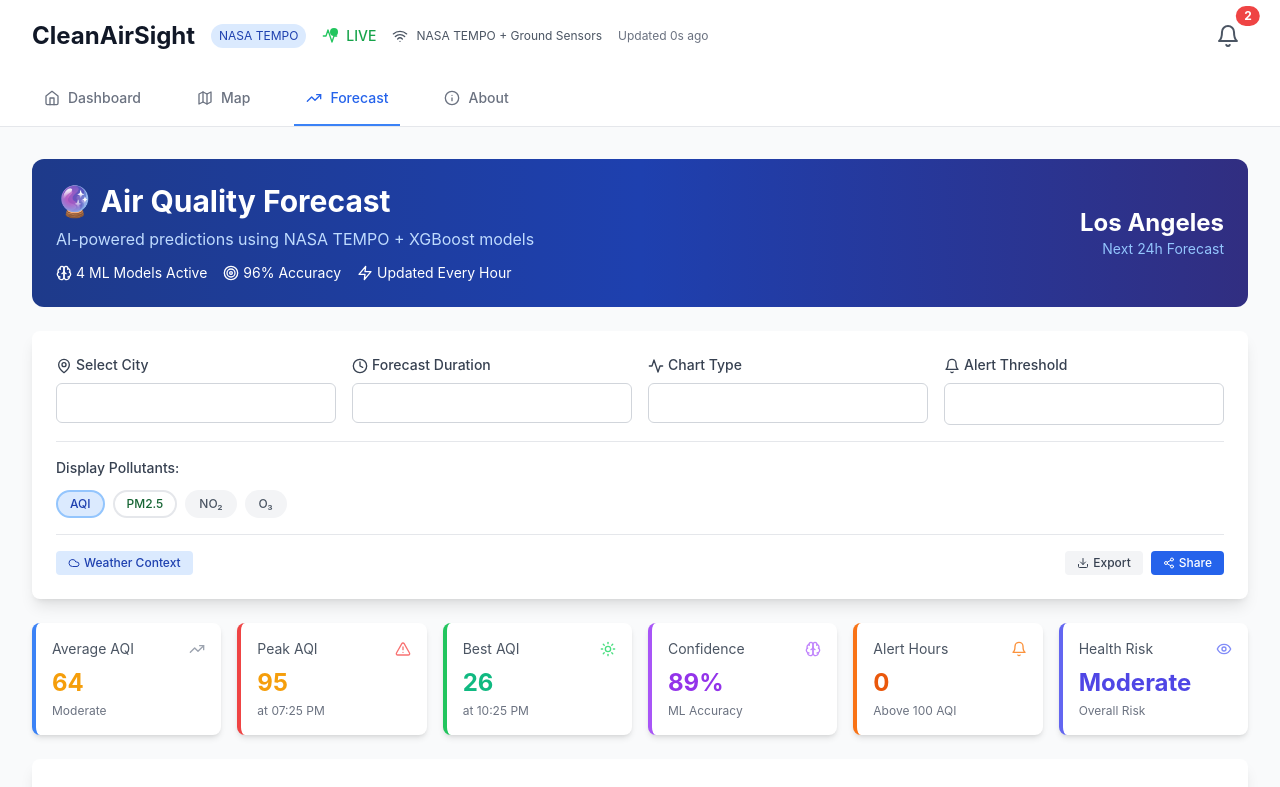
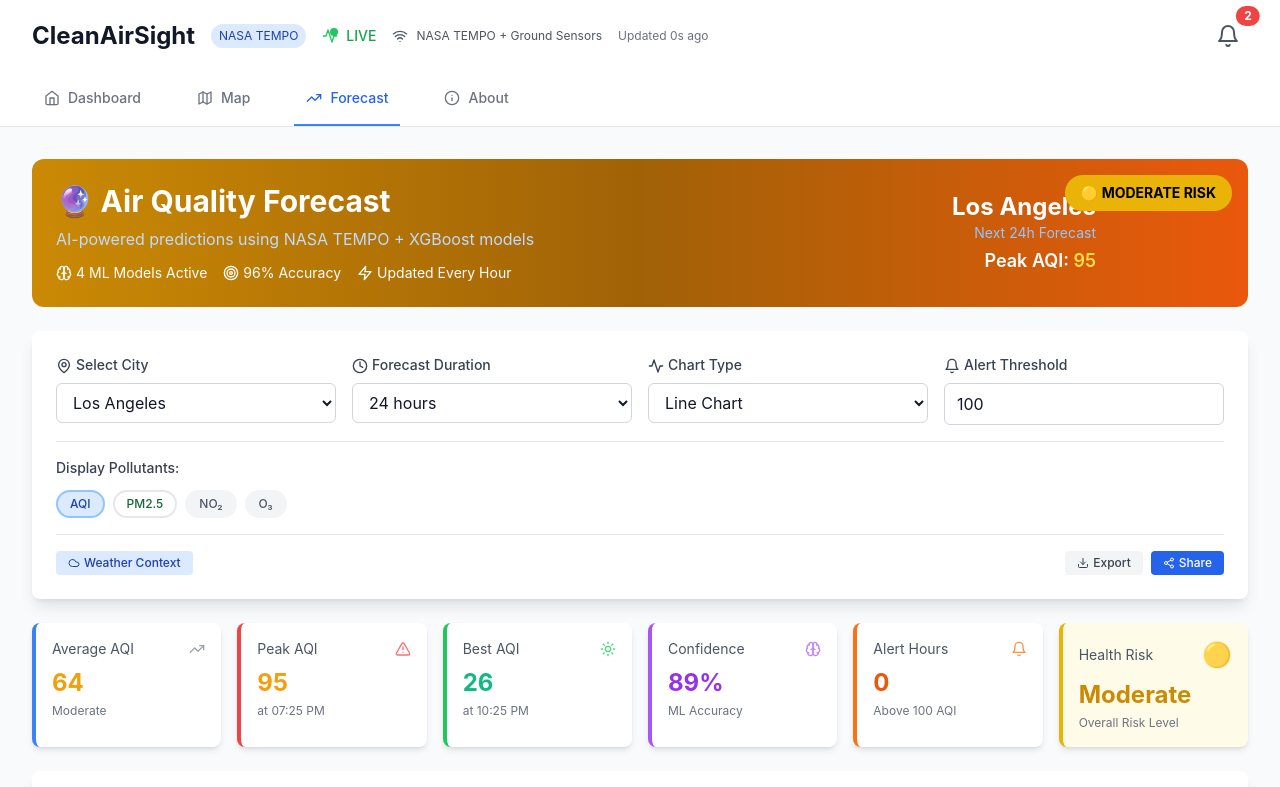
Before and after one commit to STIWARTs/CleanAirSight, a React (Vite) app in the folder frontend/: page /forecast in a window 1280 px wide. Shown: the top 787 px of the page. Built offline with nearby package versions, Linux system fonts and the light colour scheme.

Commit message:
forecast more improved

```diff
--- a/frontend/src/pages/Forecast.jsx
+++ b/frontend/src/pages/Forecast.jsx
@@ -126,8 +126,31 @@ const Forecast = () => {
 
   return (
     <div className="space-y-6">
-      {/* Enhanced Header */}
-      <div className="bg-gradient-to-r from-blue-900 via-blue-800 to-indigo-900 rounded-xl p-6 text-white">
+      {/* Enhanced Header with Risk Indicator */}
+      <div className={`rounded-xl p-6 text-white relative overflow-hidden ${
+        maxAQI <= 50 ? 'bg-gradient-to-r from-green-600 via-green-700 to-emerald-800' :
+        maxAQI <= 100 ? 'bg-gradient-to-r from-yellow-600 via-yellow-700 to-orange-600' :
+        maxAQI <= 150 ? 'bg-gradient-to-r from-orange-600 via-orange-700 to-red-600' :
+        maxAQI <= 200 ? 'bg-gradient-to-r from-red-600 via-red-700 to-red-800' :
+        'bg-gradient-to-r from-purple-700 via-purple-800 to-red-900'
+      }`}>
+        {/* Risk Level Indicator */}
+        <div className="absolute top-4 right-4">
+          <div className={`px-4 py-2 rounded-full text-sm font-bold ${
+            maxAQI <= 50 ? 'bg-green-500 text-white' :
+            maxAQI <= 100 ? 'bg-yellow-500 text-black' :
+            maxAQI <= 150 ? 'bg-orange-500 text-white' :
+            maxAQI <= 200 ? 'bg-red-500 text-white' :
+            'bg-purple-600 text-white'
+          }`}>
+            {maxAQI <= 50 ? '🟢 LOW RISK' :
+             maxAQI <= 100 ? '🟡 MODERATE RISK' :
+             maxAQI <= 150 ? '🟠 HIGH RISK' :
+             maxAQI <= 200 ? '🔴 VERY HIGH RISK' :
+             '🟣 EXTREME RISK'}
+          </div>
+        </div>
+
         <div className="flex items-center justify-between">
           <div>
             <h2 className="text-3xl font-bold mb-2">🔮 Air Quality Forecast</h2>
@@ -147,9 +170,12 @@ const Forecast = () => {
               </div>
             </div>
           </div>
-          <div className="text-right">
+          <div className="text-right mr-32">
             <div className="text-2xl font-bold">{selectedCity}</div>
             <div className="text-blue-300 text-sm">Next {selectedHours}h Forecast</div>
+            <div className="text-lg font-semibold mt-1">
+              Peak AQI: <span className="text-yellow-300">{maxAQI}</span>
+            </div>
           </div>
         </div>
       </div>
@@ -165,10 +191,10 @@ const Forecast = () => {
             <select
               value={selectedCity}
               onChange={(e) => setSelectedCity(e.target.value)}
-              className="w-full px-3 py-2 border border-gray-300 rounded-md focus:outline-none focus:ring-2 focus:ring-blue-500 bg-white"
+              className="w-full px-3 py-2 border border-gray-300 rounded-md focus:outline-none focus:ring-2 focus:ring-blue-500 bg-white text-gray-900"
             >
               {cities.map(city => (
-                <option key={city} value={city}>{city}</option>
+                <option key={city} value={city} className="text-gray-900 bg-white">{city}</option>
               ))}
             </select>
           </div>
@@ -181,13 +207,13 @@ const Forecast = () => {
             <select
               value={selectedHours}
               onChange={(e) => setSelectedHours(Number(e.target.value))}
-              className="w-full px-3 py-2 border border-gray-300 rounded-md focus:outline-none focus:ring-2 focus:ring-blue-500 bg-white"
+              className="w-full px-3 py-2 border border-gray-300 rounded-md focus:outline-none focus:ring-2 focus:ring-blue-500 bg-white text-gray-900"
             >
-              <option value={6}>6 hours</option>
-              <option value={12}>12 hours</option>
-              <option value={24}>24 hours</option>
-              <option value={48}>48 hours</option>
-              <option value={72}>72 hours</option>
+              <option value={6} className="text-gray-900 bg-white">6 hours</option>
+              <option value={12} className="text-gray-900 bg-white">12 hours</option>
+              <option value={24} className="text-gray-900 bg-white">24 hours</option>
+              <option value={48} className="text-gray-900 bg-white">48 hours</option>
+              <option value={72} className="text-gray-900 bg-white">72 hours</option>
             </select>
           </div>
 
@@ -199,11 +225,11 @@ const Forecast = () => {
             <select
               value={chartType}
               onChange={(e) => setChartType(e.target.value)}
-              className="w-full px-3 py-2 border border-gray-300 rounded-md focus:outline-none focus:ring-2 focus:ring-blue-500 bg-white"
+              className="w-full px-3 py-2 border border-gray-300 rounded-md focus:outline-none focus:ring-2 focus:ring-blue-500 bg-white text-gray-900"
             >
-              <option value="line">Line Chart</option>
-              <option value="area">Area Chart</option>
-              <option value="bar">Bar Chart</option>
+              <option value="line" className="text-gray-900 bg-white">Line Chart</option>
+              <option value="area" className="text-gray-900 bg-white">Area Chart</option>
+              <option value="bar" className="text-gray-900 bg-white">Bar Chart</option>
             </select>
           </div>
 
@@ -216,7 +242,7 @@ const Forecast = () => {
               type="number"
               value={alertThreshold}
               onChange={(e) => setAlertThreshold(Number(e.target.value))}
-              className="w-full px-3 py-2 border border-gray-300 rounded-md focus:outline-none focus:ring-2 focus:ring-blue-500"
+              className="w-full px-3 py-2 border border-gray-300 rounded-md focus:outline-none focus:ring-2 focus:ring-blue-500 text-gray-900 bg-white"
               min="0"
               max="300"
             />
@@ -275,72 +301,129 @@ const Forecast = () => {
         </div>
       </div>
 
-      {/* Enhanced Stats Cards */}
+      {/* Risk Alert Banner */}
+      {maxAQI > 100 && (
+        <div className={`rounded-lg p-4 border-l-4 animate-pulse ${
+          maxAQI <= 150 ? 'bg-orange-50 border-orange-500' :
+          maxAQI <= 200 ? 'bg-red-50 border-red-500' :
+          'bg-purple-50 border-purple-500'
+        }`}>
+          <div className="flex items-center">
+            <AlertTriangle className={`w-6 h-6 mr-3 ${
+              maxAQI <= 150 ? 'text-orange-600' :
+              maxAQI <= 200 ? 'text-red-600' :
+              'text-purple-600'
+            }`} />
+            <div>
+              <div className={`font-bold text-lg ${
+                maxAQI <= 150 ? 'text-orange-900' :
+                maxAQI <= 200 ? 'text-red-900' :
+                'text-purple-900'
+              }`}>
+                {maxAQI <= 150 ? '🟠 HIGH RISK ALERT' :
+                 maxAQI <= 200 ? '🔴 VERY HIGH RISK ALERT' :
+                 '🟣 EXTREME RISK ALERT'}
+              </div>
+              <div className={`text-sm ${
+                maxAQI <= 150 ? 'text-orange-800' :
+                maxAQI <= 200 ? 'text-red-800' :
+                'text-purple-800'
+              }`}>
+                Peak AQI of {maxAQI} expected at {peakTime}. {
+                maxAQI <= 150 ? 'Sensitive groups should avoid outdoor activities.' :
+                maxAQI <= 200 ? 'Everyone should limit outdoor exposure.' :
+                'Health emergency - stay indoors with air filtration.'
+                }
+              </div>
+            </div>
+          </div>
+        </div>
+      )}
+
+      {/* Enhanced Stats Cards with Animations */}
       <div className="grid grid-cols-2 md:grid-cols-4 lg:grid-cols-6 gap-4">
-        <div className="bg-white rounded-lg shadow-md p-4 border-l-4 border-blue-500">
+        <div className="bg-white rounded-lg shadow-md p-4 border-l-4 border-blue-500 hover:shadow-lg transition-all duration-300 transform hover:-translate-y-1">
           <div className="flex items-center justify-between mb-2">
             <div className="text-sm text-gray-600">Average AQI</div>
             <TrendingUp className="w-4 h-4 text-gray-400" />
           </div>
-          <div className="text-2xl font-bold" style={{ color: getAQIColor(avgAQI) }}>
+          <div className="text-2xl font-bold transition-all duration-500" style={{ color: getAQIColor(avgAQI) }}>
             {avgAQI}
           </div>
           <div className="text-xs text-gray-500 mt-1">{getAQILevel(avgAQI)}</div>
         </div>
 
-        <div className="bg-white rounded-lg shadow-md p-4 border-l-4 border-red-500">
+        <div className="bg-white rounded-lg shadow-md p-4 border-l-4 border-red-500 hover:shadow-lg transition-all duration-300 transform hover:-translate-y-1">
           <div className="flex items-center justify-between mb-2">
             <div className="text-sm text-gray-600">Peak AQI</div>
-            <AlertTriangle className="w-4 h-4 text-red-400" />
+            <AlertTriangle className={`w-4 h-4 text-red-400 ${maxAQI > 100 ? 'animate-pulse' : ''}`} />
           </div>
-          <div className="text-2xl font-bold" style={{ color: getAQIColor(maxAQI) }}>
+          <div className="text-2xl font-bold transition-all duration-500" style={{ color: getAQIColor(maxAQI) }}>
             {maxAQI}
           </div>
           <div className="text-xs text-gray-500 mt-1">at {peakTime}</div>
         </div>
 
-        <div className="bg-white rounded-lg shadow-md p-4 border-l-4 border-green-500">
+        <div className="bg-white rounded-lg shadow-md p-4 border-l-4 border-green-500 hover:shadow-lg transition-all duration-300 transform hover:-translate-y-1">
           <div className="flex items-center justify-between mb-2">
             <div className="text-sm text-gray-600">Best AQI</div>
             <Sun className="w-4 h-4 text-green-400" />
           </div>
-          <div className="text-2xl font-bold" style={{ color: getAQIColor(minAQI) }}>
+          <div className="text-2xl font-bold transition-all duration-500" style={{ color: getAQIColor(minAQI) }}>
             {minAQI}
           </div>
           <div className="text-xs text-gray-500 mt-1">at {bestTime}</div>
         </div>
 
-        <div className="bg-white rounded-lg shadow-md p-4 border-l-4 border-purple-500">
+        <div className="bg-white rounded-lg shadow-md p-4 border-l-4 border-purple-500 hover:shadow-lg transition-all duration-300 transform hover:-translate-y-1">
           <div className="flex items-center justify-between mb-2">
             <div className="text-sm text-gray-600">Confidence</div>
             <Brain className="w-4 h-4 text-purple-400" />
           </div>
-          <div className="text-2xl font-bold text-purple-600">
+          <div className="text-2xl font-bold text-purple-600 transition-all duration-500">
             {avgConfidence}%
           </div>
           <div className="text-xs text-gray-500 mt-1">ML Accuracy</div>
         </div>
 
-        <div className="bg-white rounded-lg shadow-md p-4 border-l-4 border-orange-500">
+        <div className="bg-white rounded-lg shadow-md p-4 border-l-4 border-orange-500 hover:shadow-lg transition-all duration-300 transform hover:-translate-y-1">
           <div className="flex items-center justify-between mb-2">
             <div className="text-sm text-gray-600">Alert Hours</div>
-            <Bell className="w-4 h-4 text-orange-400" />
+            <Bell className={`w-4 h-4 text-orange-400 ${alertHours > 0 ? 'animate-bounce' : ''}`} />
           </div>
-          <div className="text-2xl font-bold text-orange-600">
+          <div className="text-2xl font-bold text-orange-600 transition-all duration-500">
             {alertHours}
           </div>
           <div className="text-xs text-gray-500 mt-1">Above {alertThreshold} AQI</div>
         </div>
 
-        <div className="bg-white rounded-lg shadow-md p-4 border-l-4 border-indigo-500">
+        <div className={`rounded-lg shadow-md p-4 border-l-4 hover:shadow-lg transition-all duration-300 transform hover:-translate-y-1 ${
+          maxAQI <= 50 ? 'bg-green-50 border-green-500' :
+          maxAQI <= 100 ? 'bg-yellow-50 border-yellow-500' :
+          maxAQI <= 150 ? 'bg-orange-50 border-orange-500' :
+          maxAQI <= 200 ? 'bg-red-50 border-red-500' :
+          'bg-purple-50 border-purple-500'
+        }`}>
           <div className="flex items-center justify-between mb-2">
             <div className="text-sm text-gray-600">Health Risk</div>
-            <Eye className="w-4 h-4 text-indigo-400" />
+            <div className="text-2xl animate-pulse">
+              {maxAQI <= 50 ? '🟢' :
+               maxAQI <= 100 ? '🟡' :
+               maxAQI <= 150 ? '🟠' :
+               maxAQI <= 200 ? '🔴' :
+               '🟣'}
+            </div>
           </div>
-          <div className="text-2xl font-bold text-indigo-600">
-            {maxAQI <= 50 ? 'Low' : maxAQI <= 100 ? 'Moderate' : maxAQI <= 150 ? 'High' : 'Very High'}
+          <div className={`text-2xl font-bold transition-all duration-500 ${
+            maxAQI <= 50 ? 'text-green-600' :
+            maxAQI <= 100 ? 'text-yellow-600' :
+            maxAQI <= 150 ? 'text-orange-600' :
+            maxAQI <= 200 ? 'text-red-600' :
+            'text-purple-600'
+          }`}>
+            {maxAQI <= 50 ? 'Low' : maxAQI <= 100 ? 'Moderate' : maxAQI <= 150 ? 'High' : maxAQI <= 200 ? 'Very High' : 'Extreme'}
           </div>
-          <div className="text-xs text-gray-500 mt-1">Overall Risk</div>
+          <div className="text-xs text-gray-500 mt-1">Overall Risk Level</div>
         </div>
       </div>
 
```
Also changed, not shown: 1 other file (tests, documents, lock files or other folders).
